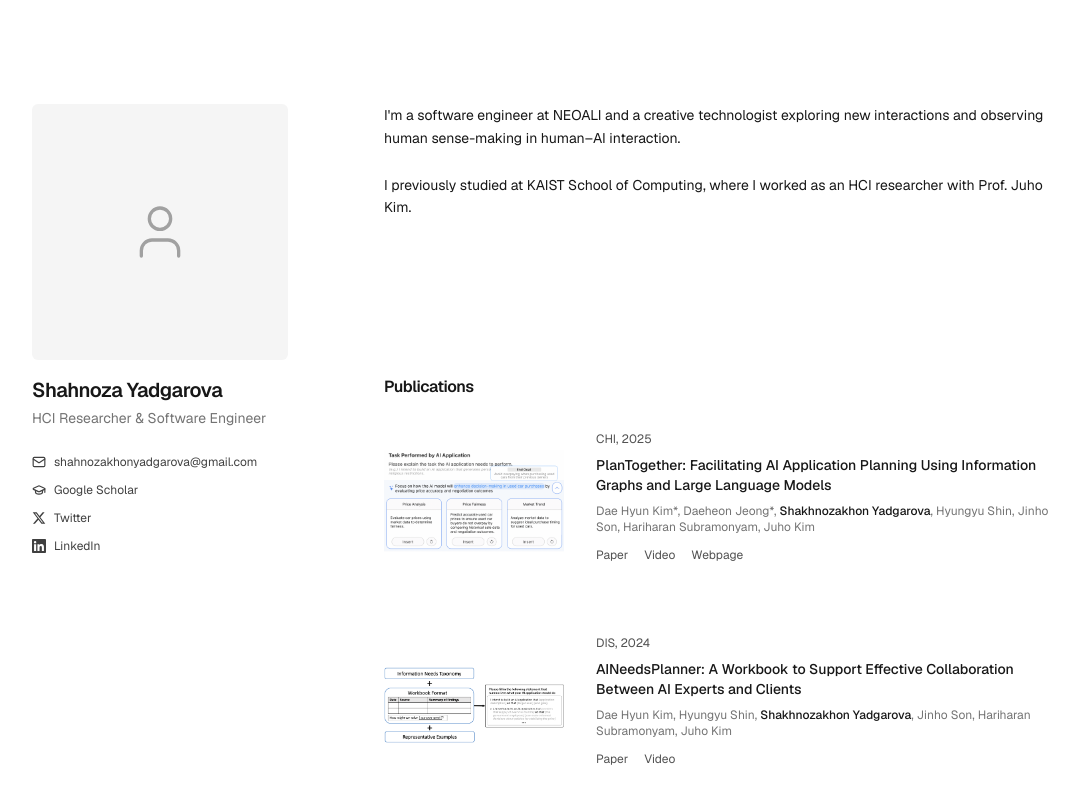
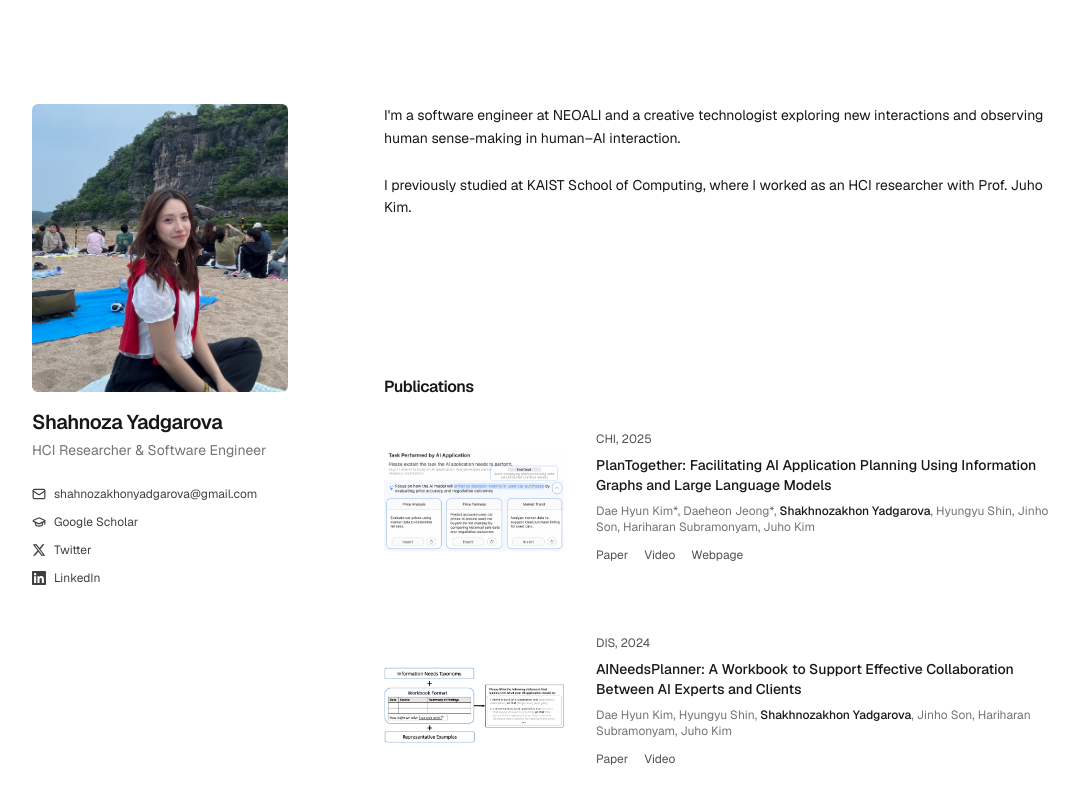
Before and after one commit to shahnozayadgar/noza, a Next.js app: page / in a window 1280 px wide. Shown: the top 800 px of the page, without its empty margins (128-1207 px from the left). Built offline with nearby package versions, Linux system fonts and the light colour scheme.

Commit message:
loaded profile image

```diff
--- a/components/Header.tsx
+++ b/components/Header.tsx
@@ -1,7 +1,7 @@
 "use client";
 
 import Link from "next/link";
-import { User } from "lucide-react";
+import Image from "next/image";
 import Contacts from "@/components/Contacts";
 
 export default function Header() {
@@ -10,8 +10,15 @@ export default function Header() {
     <aside className="w-full shrink-0 border-b border-neutral-200 lg:sticky lg:top-0 lg:h-screen lg:w-80 lg:border-b-0">
       <div className="flex h-full flex-col justify-between gap-8 p-8">
         <div className="space-y-4">
-          <div className="hidden aspect-square w-full items-center justify-center overflow-hidden rounded-md bg-neutral-100 lg:flex">
-            <User className="h-16 w-16 text-neutral-400" strokeWidth={1.25} />
+          <div className="hidden w-full overflow-hidden rounded-md bg-white lg:block lg:h-72">
+            <Image
+              src="/images/profile/profile.jpeg"
+              alt="Shahnoza Yadgarova"
+              width={320}
+              height={320}
+              className="h-full w-full object-cover"
+              priority
+            />
           </div>
           <Link href="/" className="block">
             <h1 className="text-xl font-semibold tracking-tight">
```
Also changed, not shown: public/images/profile/profile.jpeg (added), 1 other file (tests, documents, lock files or other folders).
